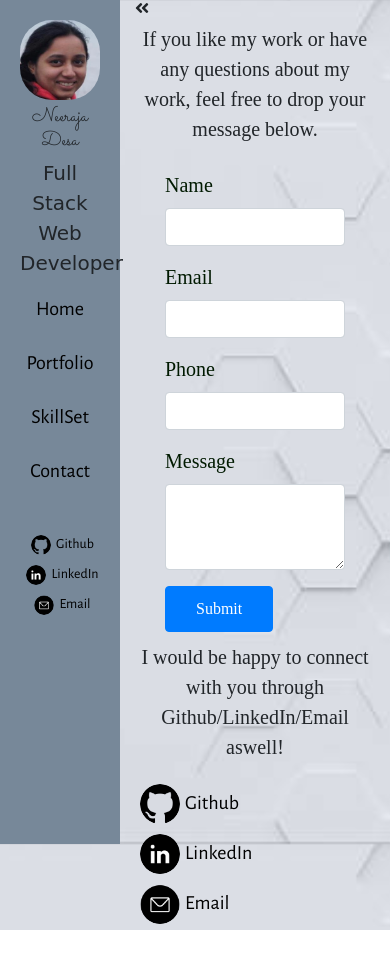
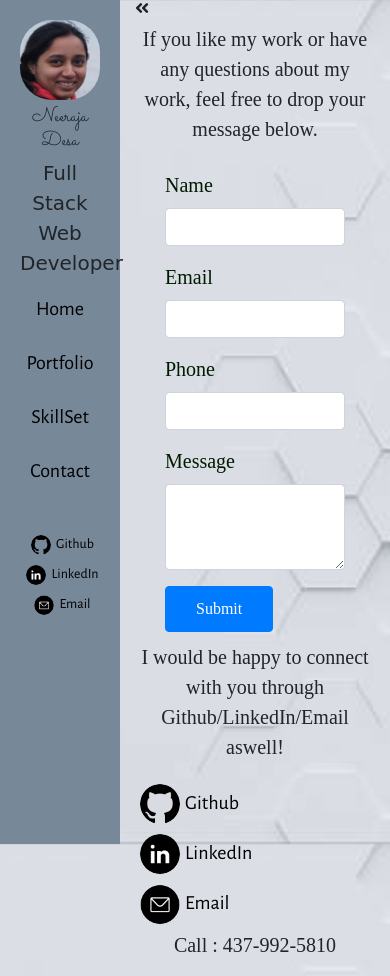
Before and after one commit to nreddyd/nreddyd.github.io, a plain HTML site: page contact.html in a window 390 px wide. Before the commit the page ends 930 px from the top, so only its background shows below. Drawn offline with nearby package versions, Linux system fonts and the light colour scheme; a web font is replaced by a local one.

Commit message:
updated phone number

```diff
--- a/contact.html
+++ b/contact.html
@@ -121,6 +121,12 @@
 
                     </div>
                 </div>
+                <div class="row text-center">
+                    <div class="col-lg-12 col-md-12 col-sm-12 col-xs-12">
+                        <p>Call : 437-992-5810 </p>
+                    </div>
+
+                </div>
             </div>
 
 
```
